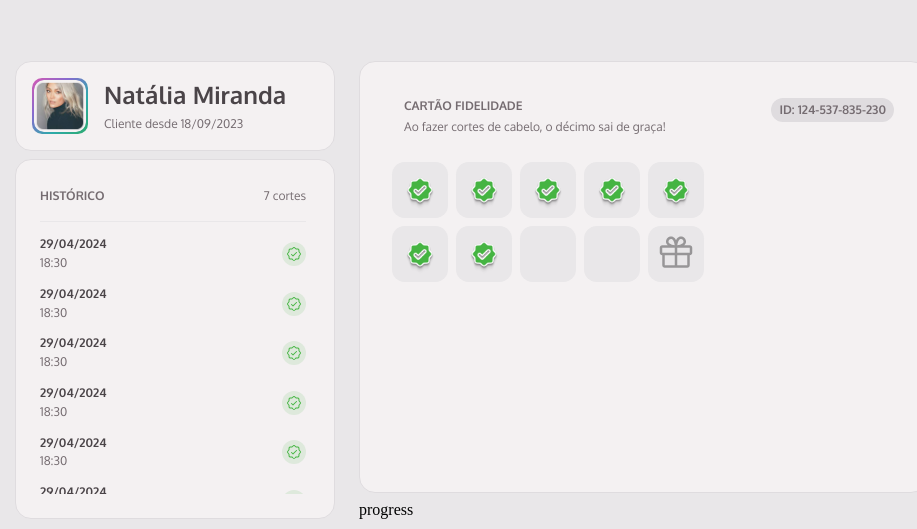
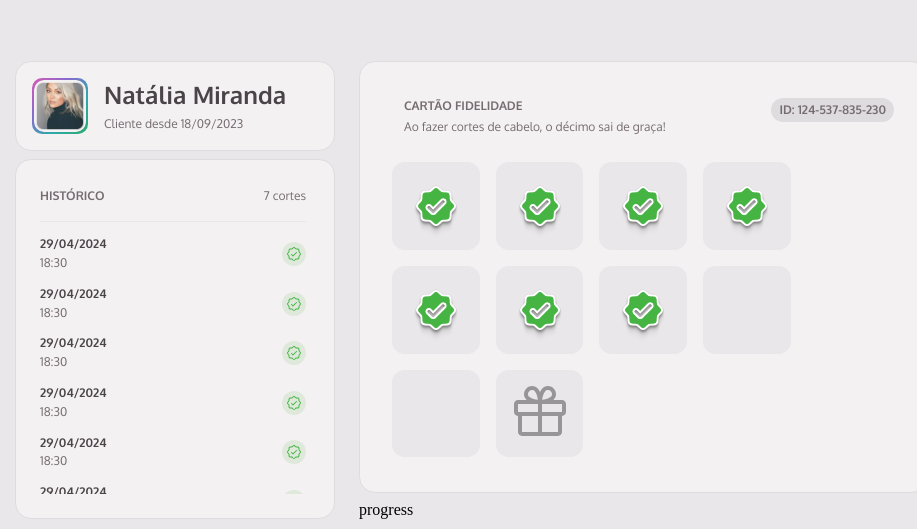
Before and after one commit to tiagomartinscc/member-club, a plain HTML site: page src/index.html in a window 1280 px wide. Shown: the part 213-742 px from the top of the page, without its empty margins (169-1086 px from the left). Drawn offline with Linux system fonts and the light colour scheme.

Commit message:
fix card section in desktop

```diff
--- a/src/styles/sections.css
+++ b/src/styles/sections.css
@@ -193,8 +193,6 @@ section.card {
 
       border-radius: 0.78588rem;
       background: var(--gray-200);
-      /* backdrop-filter: blur(3.143620014190674px); */
-
 
       & img {
         width: 2.5rem;
@@ -231,5 +229,21 @@ section.card {
         padding: 0rem 0.75rem;
       }
     }
+
+    & section.slots {
+      gap: 1rem;
+      width: 100%;
+
+      & div {
+        width: 5.48rem;
+        height: 5.48rem;
+        padding: 0.75rem;
+
+        & img {
+          width: 4rem;
+          height: 4rem;
+        }
+      }
+    }
   }
 }
```
